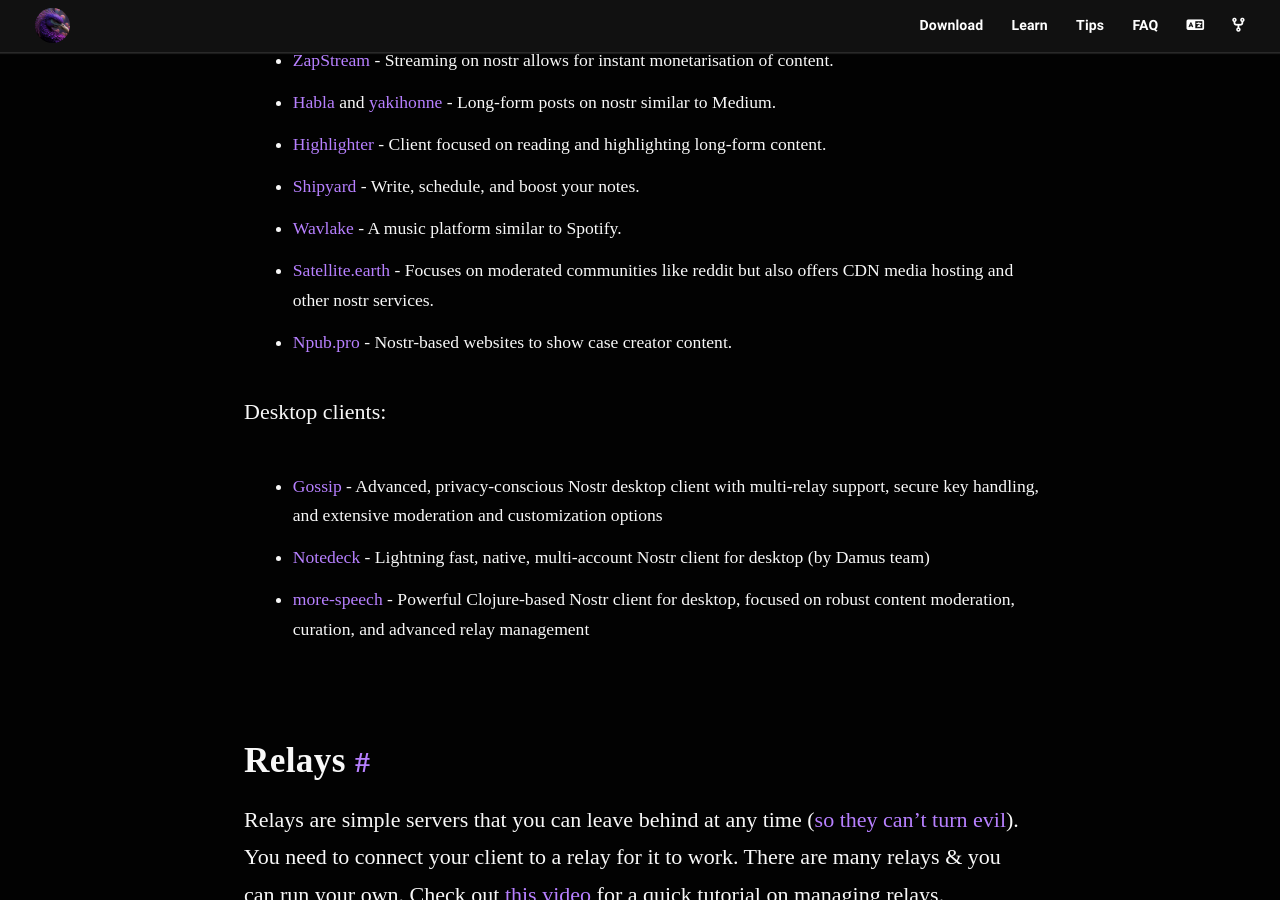
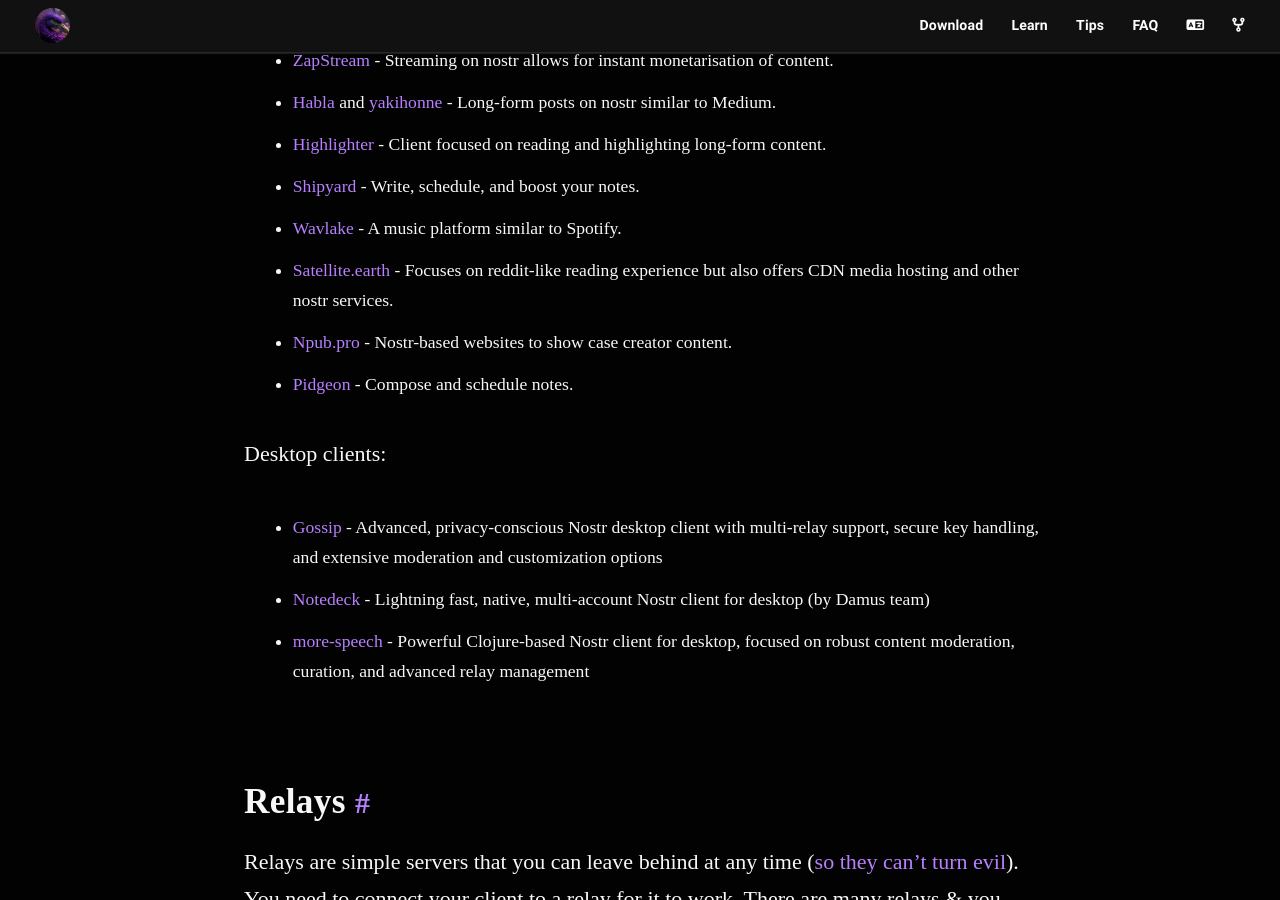
Before and after one commit to nostr-resources/nostr-resources.github.io, a Jekyll site: the page built from index.md, in a window 1280 px wide and 900 px high, scrolled down 7676 px. Built offline with Jekyll 4.4.1, drawn with Linux system fonts in a browser that asks for light colours; some web fonts are replaced; comment, search, counter and statistics services are not loaded; part of the change alters nothing that is shown; some of the changed text lies outside the part shown.

Commit message:
Jan '26 updates (#100)
removes and/or replaces nostrband links. adds Flotilla and Pidgeon + a couple small fixes and other replacements.

```diff
--- a/index.md
+++ b/index.md
@@ -129,7 +129,7 @@ nostr.
 🦚 Use various [search](#search) tools, browse [trending
 notes](https://trending.relays.land/), or check out [Following._](https://following.space/) for convenient, user-curated packs of suggested follows.
 You can follow topical hashtags like
-[#introductions](https://nostr.band/?q=%23introductions), too. Yes, on nostr you can
+[#introductions](https://nosey.vercel.app/?q=%23introductions), too. Yes, on nostr you can
 follow hashtags. You can also visit [Npub.world](https://npub.world/) to search for
 a specific person. Find your X/twitter friends by using this seach query: - [🔎 "verifying my account on nostr" (ppl you follow)](https://twitter.com/search?q=%22verifying%20my%20account%20on%20nostr%22&f=live&pf=1). This uses the [nostr.directory](https://www.nostr.directory/) verification
 message, but the `&pf=1` limits the twitter search to only people you follow.
@@ -137,7 +137,7 @@ message, but the `&pf=1` limits the twitter search to only people you follow.
 
 **I have more questions. Who can help me?**
 🦚 Consult this [external FAQ](https://uselessshit.co/resources/nostr/), [asknostr](https://asknostr.site/) or use the
-[#asknostr](https://nostr.band/?q=%23asknostr) hashtag in a note from any client.
+[#asknostr](https://nosey.vercel.app/?q=%23asknostr) hashtag in a note from any client.
 
 ---
 
@@ -205,7 +205,7 @@ Mobile clients:
 
 - [Damus (iOS)](https://damus.io/) - Twitter-style iOS client, also works on MacOS[^fn-mac]
 - [Amethyst (Android)](https://www.amethyst.social/) - Twitter-style Android client
-- [Snort (Android)](https://play.google.com/store/apps/details?id=social.snort.app)
+- [Flotilla (Android)](https://play.google.com/store/apps/details?id=social.flotilla&hl=en_US) - DMs and group chats
 - [Nostur (iOS)](https://apps.apple.com/us/app/nostur/id1672780508) - native iOS/iPad client with MacOS[^fn-mac] version
 - [Openvibe (iOS & Android)](https://play.google.com/store/apps/details?id=com.plebstr.client) - Nostr, Threads, Bluesky, and Mastodon in one client.
 - [Primal (iOS & Android)](https://primal.net/downloads) - Clean & performant, but not very feature-rich (yet)
@@ -245,8 +245,9 @@ Web clients for content creators:
 - [Highlighter](https://highlighter.com/) - Client focused on reading and highlighting long-form content.
 - [Shipyard](https://shipyard.pub/) - Write, schedule, and boost your notes.
 - [Wavlake](https://www.wavlake.com/) - A music platform similar to Spotify.
-- [Satellite.earth](https://satellite.earth/) - Focuses on moderated communities like reddit but also offers CDN media hosting and other nostr services.
+- [Satellite.earth](https://satellite.earth/) - Focuses on reddit-like reading experience but also offers CDN media hosting and other nostr services.
 - [Npub.pro](https://npub.pro/) - Nostr-based websites to show case creator content.
+- [Pidgeon](https://pidgeon.lol/) - Compose and schedule notes.
 
 Desktop clients:
 
@@ -270,6 +271,7 @@ Run your own:
 - Run a native, personal relay on Android with [Citrine](https://github.com/greenart7c3/Citrine?tab=readme-ov-file#download)
 - Install [nostr-relay-tray](https://github.com/CodyTseng/nostr-relay-tray/releases) for a simple, local relay on your desktop.
 - Easily host a powerful community relay with many features, on a cheap VPS with [Pyramid](https://github.com/fiatjaf/pyramid)
+
 Paid relays:
 
 Paid relays effectively deal with spam by charging users a small usage fee in
@@ -445,7 +447,6 @@ decentralized protocol but here are some good examples:
 
 - [npub.world](https://npub.world/stats)
 - [nashboard.space](https://nashboard.space/)
-- [nostr.band](https://nostr.band/stats.html)
 
 ## Sats
 
@@ -458,7 +459,6 @@ amount, and a pay button. One such client is Damus, which shows a nice
 Most clients support basic search, but there's also:
 
 - [ants🐜](https://ants.sh/)
-- [nostr.band](https://nostr.band/)
 - [nostrview.com](https://nostrview.com)
 - [nos.today](https://nos.today)
 - [npub.world](https://npub.world/)
```
